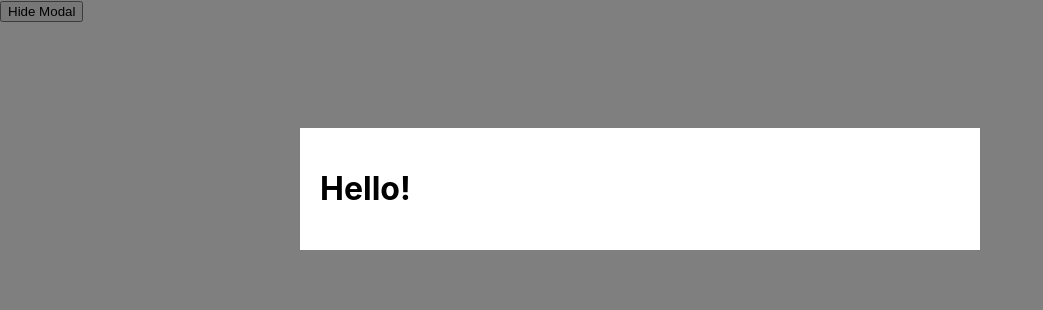
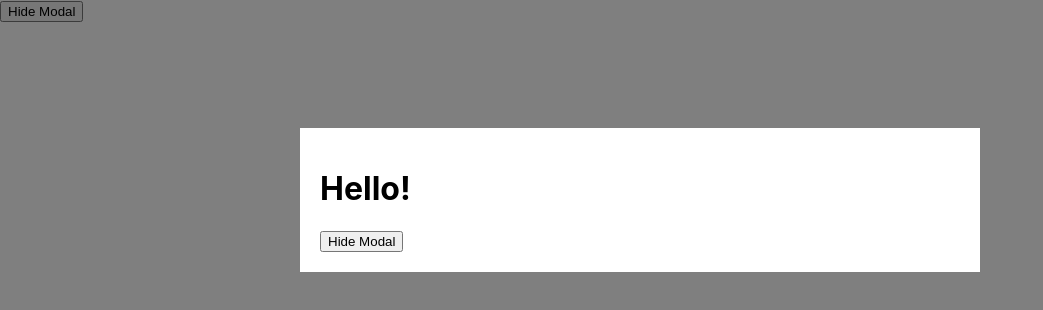
Before and after one commit to vigneshtj/react-components, a React (Create React App) app: page /controlModal in a window 1280 px wide. Both pictures are taken after a click on the button "Show Modal". Shown: the top 310 px of the page, without its empty margins (0-1043 px from the left). Built offline with nearby package versions, Linux system fonts and the light colour scheme.

Commit message:
Controlled Modal

```diff
--- a/src/Components/ControlledModal/ModalParent.js
+++ b/src/Components/ControlledModal/ModalParent.js
@@ -16,6 +16,9 @@ function ModalParent() {
         }}
       >
         <h1>Hello!</h1>
+        <button onClick={() => setShouldShowModal(!shouldShowModal)}>
+          Hide Modal
+        </button>
       </ControlledModal>
     </>
   );
```
